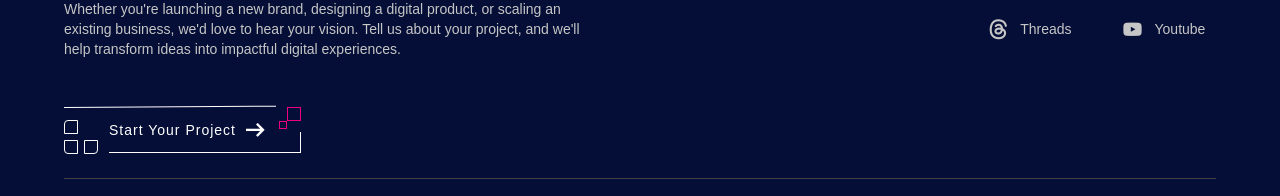
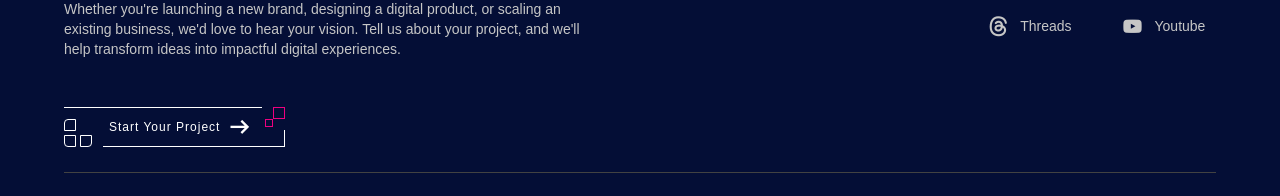
Before and after one commit to therareaniket/new-rarepixels-design, a Next.js app: page /About in a window 1280 px wide. Shown: the part 9350-9546 px from the top of the page. Built offline with nearby package versions, Linux system fonts and the light colour scheme; a web font is replaced by a local one.

Commit message:
fix 🐛:  fixed the website btn font-size btn height pixel size, overall reduced the btn size

```diff
--- a/src/components/Global/Footer/Footer.tsx
+++ b/src/components/Global/Footer/Footer.tsx
@@ -31,16 +31,16 @@ export default function Footer() {
                             {/* custom button */}
 
 
-                            <Link href="/Contact" title="Start Your Project" className="cyber-cta-btn group relative mt-[28px] inline-flex h-[46px] items-center text-white transition-colors duration-200" >
+                            <Link href="/Contact" title="Start Your Project" className="cyber-cta-btn group relative mt-[28px] inline-flex h-[40px] items-center text-white transition-colors duration-200" >
                                 <span className="cyber-corner-blocks" aria-hidden="true">
                                     <span className="cyber-box cyber-box-tl" />
                                     <span className="cyber-box cyber-box-bl" />
                                     <span className="cyber-box cyber-box-br" />
                                 </span>
 
-                                <span className="relative z-10 flex items-center pl-[45px] pr-[35px] text-18 tracking-[1px] website-link-text">
+                                <span className="relative z-10 flex items-center pl-[45px] pr-[35px] text-14 tracking-[1px] website-link-text">
                                     Start Your Project
-                                    <span className="mm-cta icon-hero-cta-arrow ml-[12px] inline-block text-[12px] transition-transform duration-200 group-hover:translate-x-1 font-normal" />
+                                    <span className="mm-cta icon-hero-cta-arrow ml-[12px] inline-block text-[10px] transition-transform duration-200 group-hover:translate-x-1 font-normal" />
                                 </span>
 
                                 {/* 2 Staggered Brand Pink Boxes (#ED0180) */}
--- a/src/components/Global/Footer/footer.css
+++ b/src/components/Global/Footer/footer.css
@@ -60,11 +60,11 @@
   position: absolute;
   top: 0;
   left: 0px;
-  right: 25px;
+  right: 23px;
   height: 1px;
-  border-top: 1px solid #fff ;
-  /* background-color: #ffffff; */
-  transform: rotate(-0.35deg);
+  /* border-top: 1px solid #fff ; */
+  background-color: #ffffff;
+  /* transform: rotate(-0.35deg); */
   transform-origin: left center;
   pointer-events: none;
   transition: all 0.3s ease-in;
@@ -75,8 +75,8 @@
   position: absolute;
   bottom: 0;
   right: 0;
-  left: 45px;
-  height: 21px;
+  left: 39px;
+  height: 17px;
   /* border-bottom-right-radius: 6px; */
   border-bottom: 1px solid #ffffff;
   border-right: 1px solid #ffffff;
@@ -87,27 +87,27 @@
 /* .cyber-cta-btn:hover.cyber-cta-btn::before{ background-color: #ed0180; border-top: 1px solid #ed0180 ; } */
 /* .cyber-cta-btn:hover.cyber-cta-btn::after { border-bottom: 1px solid #ed0180; border-right: 1px solid #ed0180;} */
 
-.cyber-corner-blocks { position: absolute; top: 0; left: 0; width: 43px; height: 43px; pointer-events: none; }
+.cyber-corner-blocks { position: absolute; bottom: 0; left: 0; width: 28px; height: 28px; pointer-events: none; }
 .cyber-box {
   position: absolute;
-  width: 14px;
-  height: 14px;
+  width: 12px;
+  height: 12px;
   background-color: transparent;
   border: 1px solid #ffffff;
   box-sizing: border-box;
   transition: background-color 1s ease;
 }
 .cyber-box-tl { bottom: 16px; left: 0; border-top-left-radius: 4px; }
-.cyber-box-bl { bottom: -4px; left: 0; border-bottom-left-radius: 4px; }
-.cyber-box-br { bottom: -4px; left: 20px; border-bottom-right-radius: 4px; }
+.cyber-box-bl { bottom: 0; left: 0; border-bottom-left-radius: 4px; }
+.cyber-box-br { bottom: 0; left: 16px; border-bottom-right-radius: 4px; }
 .cyber-cta-btn:hover .cyber-box { background-color: #ffffff; }
 
 .cyber-pink-pixels {
   position: absolute;
   top: 0;
   right: 0;
-  width: 22px;
-  height: 20px;
+  width: 20px;
+  height: 18px;
   pointer-events: none;
 }
 
@@ -119,8 +119,8 @@
   transition: background-color 1s ease, transform 1s ease;
 }
 
-.cyber-pink-lg { top: 0; right: 0; width: 14px; height: 14px; }
-.cyber-pink-sm { top: 14px; left: 0px; width: 8px; height: 8px; }
+.cyber-pink-lg { top: 0; right: 0; width: 12px; height: 12px; }
+.cyber-pink-sm { top: 12px; left: 0px; width: 8px; height: 8px; }
 .cyber-cta-btn:hover .cyber-pink-box { background-color: #ED0180; }
 /* .website-link-text { transition: font 1s ease-in-out; }
 .cyber-cta-btn:hover .website-link-text { font-weight: 600; } */
```
